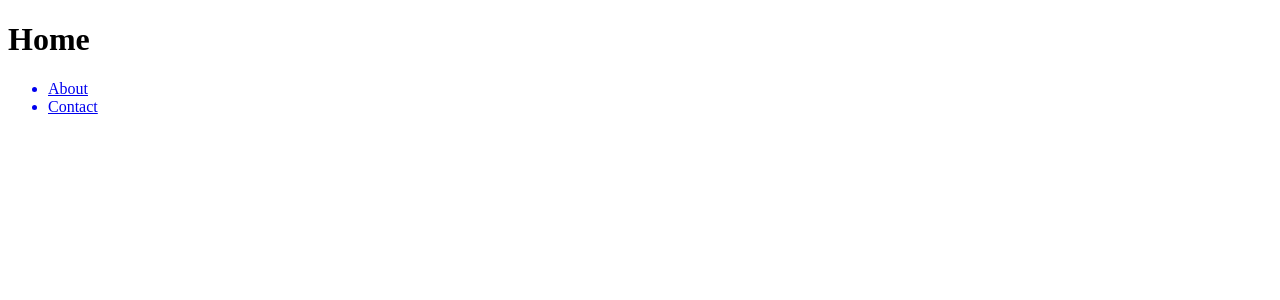
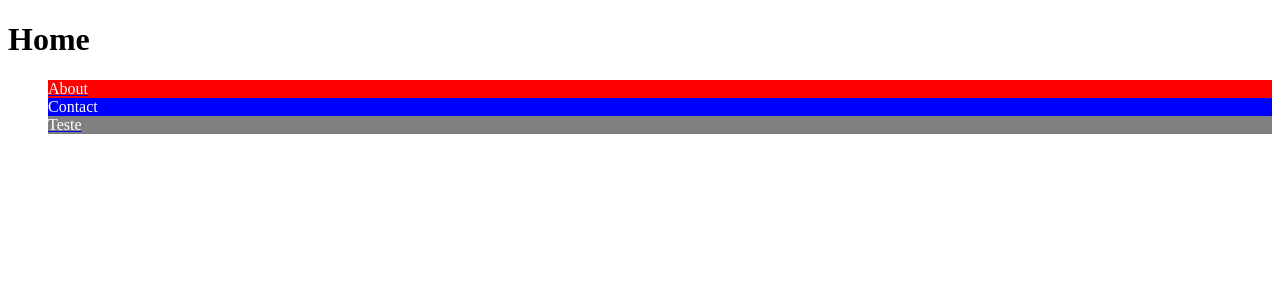
Before and after one commit to rodolphoreis/next-basico, a Next.js app: page /rotas/home in a window 1280 px wide. Shown: the top 300 px of the page. Built offline with nearby package versions, Linux system fonts and the light colour scheme.

Commit message:
feat: add new router

```diff
--- a/src/pages/[rotas]/home.jsx
+++ b/src/pages/[rotas]/home.jsx
@@ -9,10 +9,13 @@ const home = () => {
       <h1>Home</h1>
       <ul>
         <Link href={"/rotas/about"}>
-          <li>About</li>
+          <li style={{ backgroundColor: "red", color: "white" }}>About</li>
         </Link>
         <Link href={"/rotas/contacts"}>
-          <li>Contact</li>
+          <li style={{ backgroundColor: "blue", color: "white" }}>Contact</li>
+        </Link>
+        <Link href={"/rotas/id/teste"}>
+          <li style={{ backgroundColor: "gray", color: "white" }}>Teste</li>
         </Link>
       </ul>
     </div>
```
